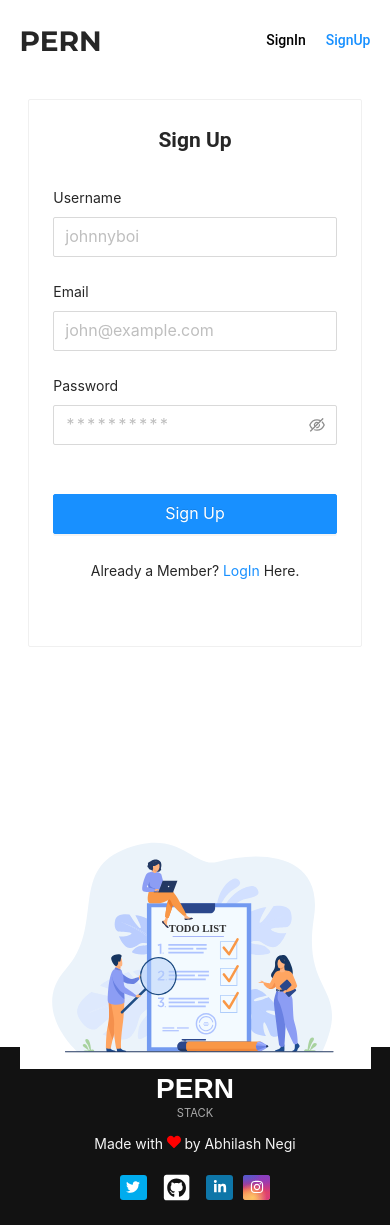
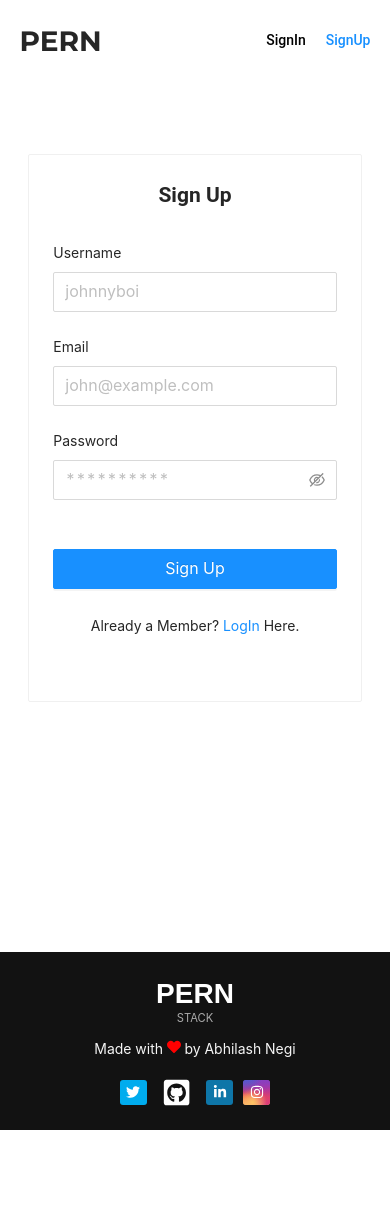
Before and after one commit to attaboyabhilash/pern-stack-app, a React (Create React App) app in the folder client/: page /signup in a window 390 px wide. After the commit the page ends 1130 px from the top, so only its background shows below. Built offline with nearby package versions, Linux system fonts and the light colour scheme; no server answers.

Commit message:
fully finished to deploy

```diff
--- a/client/src/index.css
+++ b/client/src/index.css
@@ -503,6 +503,13 @@ body {
     transition: all 350ms ease-in-out;
 }
 
+@media only screen and (max-width: 1000px) {
+    .vector1,
+    .vector2 {
+        width: 250px;
+    }
+}
+
 @media only screen and (max-width: 600px) {
     .container {
         width: 90%;
@@ -523,24 +530,15 @@ body {
         align-items: unset;
     }
 
-    .vector1 {
-        width: 90%;
-        margin: 25px auto;
-        position: absolute;
-        bottom: -250px;
-    }
-
+    .vector1,
     .vector2 {
-        width: 90%;
-        margin: 25px auto;
-        position: absolute;
-        bottom: -170px;
+        display: none;
     }
 
     .signup,
     .signin {
         width: 95%;
-        margin: 25px auto 400px;
+        margin: 80px auto 250px;
     }
     .edit-todo {
         width: 100%;
```
